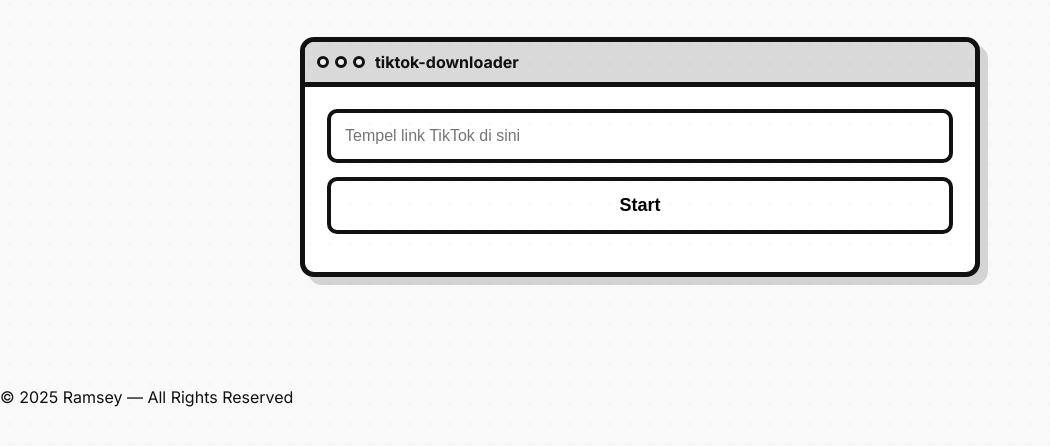
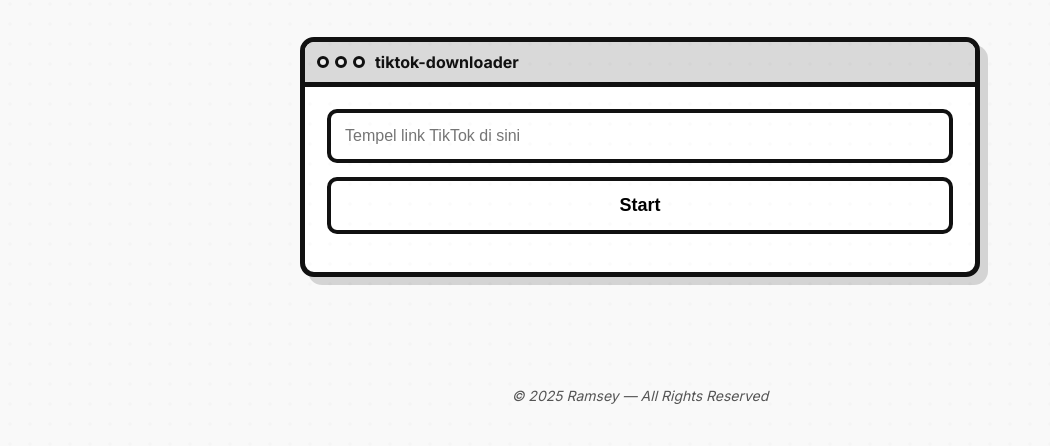
Before and after one commit to bayusantokuk/toktokdl, a plain HTML site: page public/index.html in a window 1280 px wide. Shown: the part 266-712 px from the top of the page, without its empty margins (0-1050 px from the left). Drawn offline with Linux system fonts and the light colour scheme.

Commit message:
Update style.css

```diff
--- a/public/style.css
+++ b/public/style.css
@@ -120,3 +120,13 @@
 }
 
 .hidden { display: none; }
+
+/* Footer */
+.footer {
+  margin-top: 40px;
+  text-align: center;
+  font-size: 14px;
+  color: #555;
+  font-style: italic;
+  user-select: none;
+}
```
